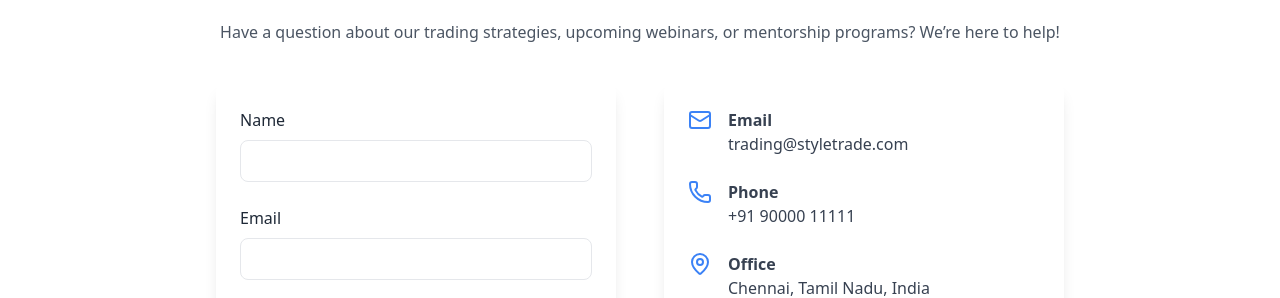
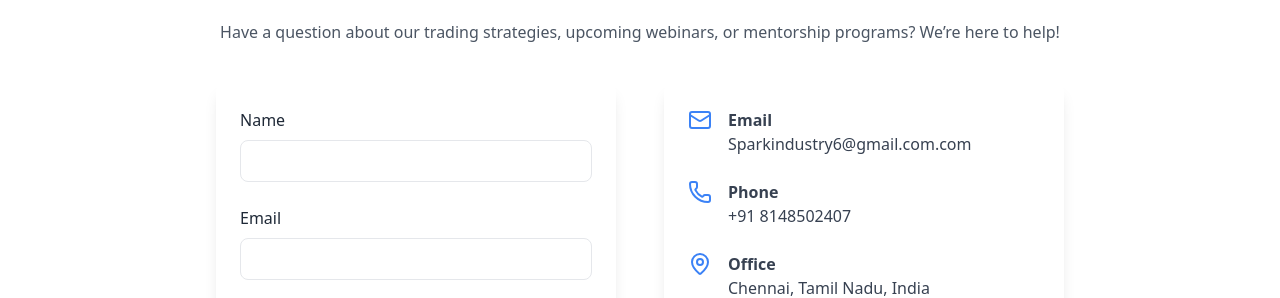
Before and after one commit to yokeshwarlakshmipathy/styletrade, a React (Vite) app: page / in a window 1280 px wide. Shown: the part 8660-8958 px from the top of the page. Built offline with nearby package versions, Linux system fonts and the light colour scheme; no server answers.

Commit message:
🚀 Final push before deployment

```diff
--- a/src/components/Contact.jsx
+++ b/src/components/Contact.jsx
@@ -120,7 +120,7 @@ export default function Contact() {
             <Mail className="text-blue-500" />
             <div>
               <p className="font-semibold">Email</p>
-              <p>trading@styletrade.com</p>
+              <p>Sparkindustry6@gmail.com.com</p>
             </div>
           </div>
 
@@ -128,7 +128,7 @@ export default function Contact() {
             <Phone className="text-blue-500" />
             <div>
               <p className="font-semibold">Phone</p>
-              <p>+91 90000 11111</p>
+              <p>+91 8148502407</p>
             </div>
           </div>
 
```
